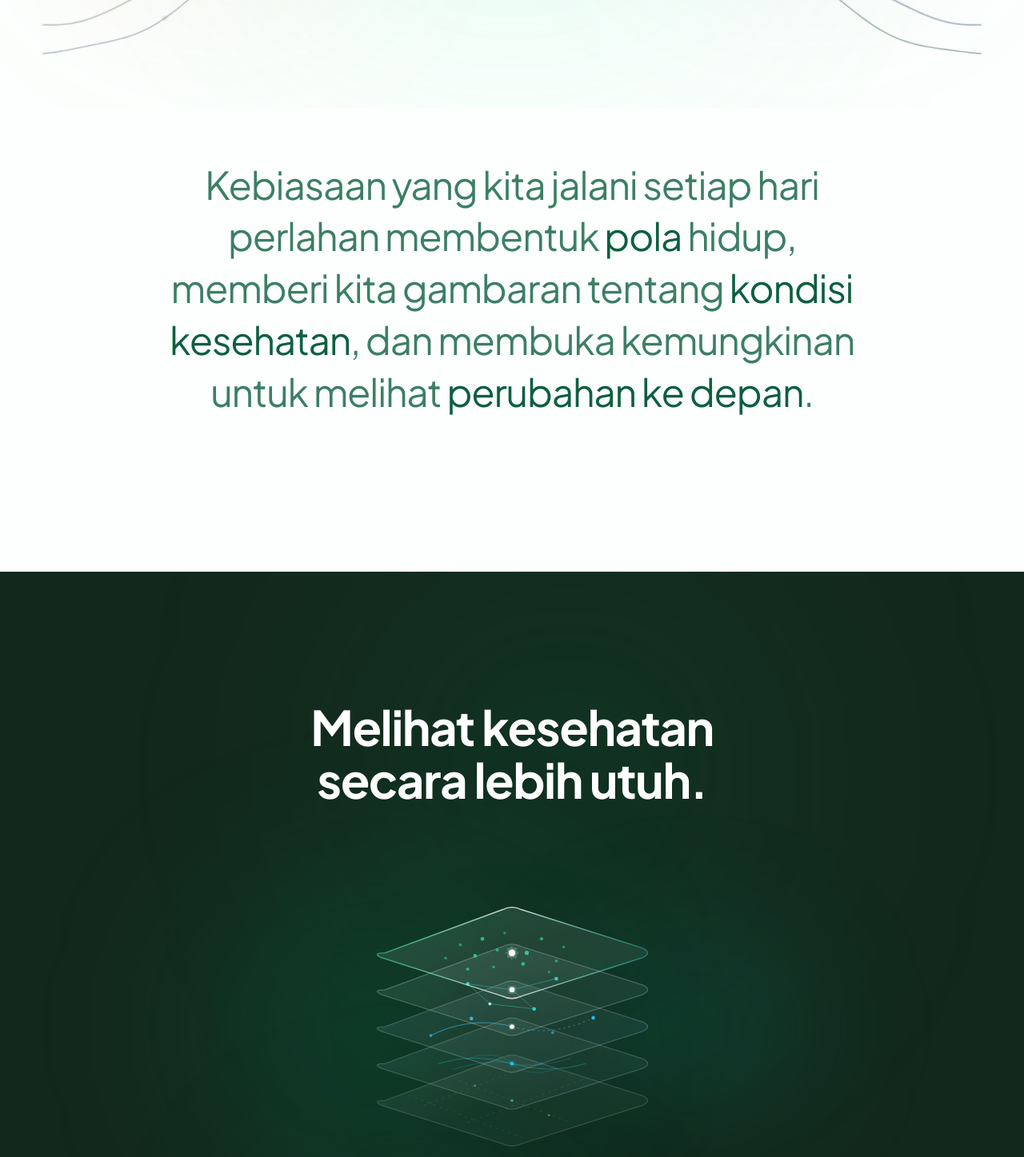
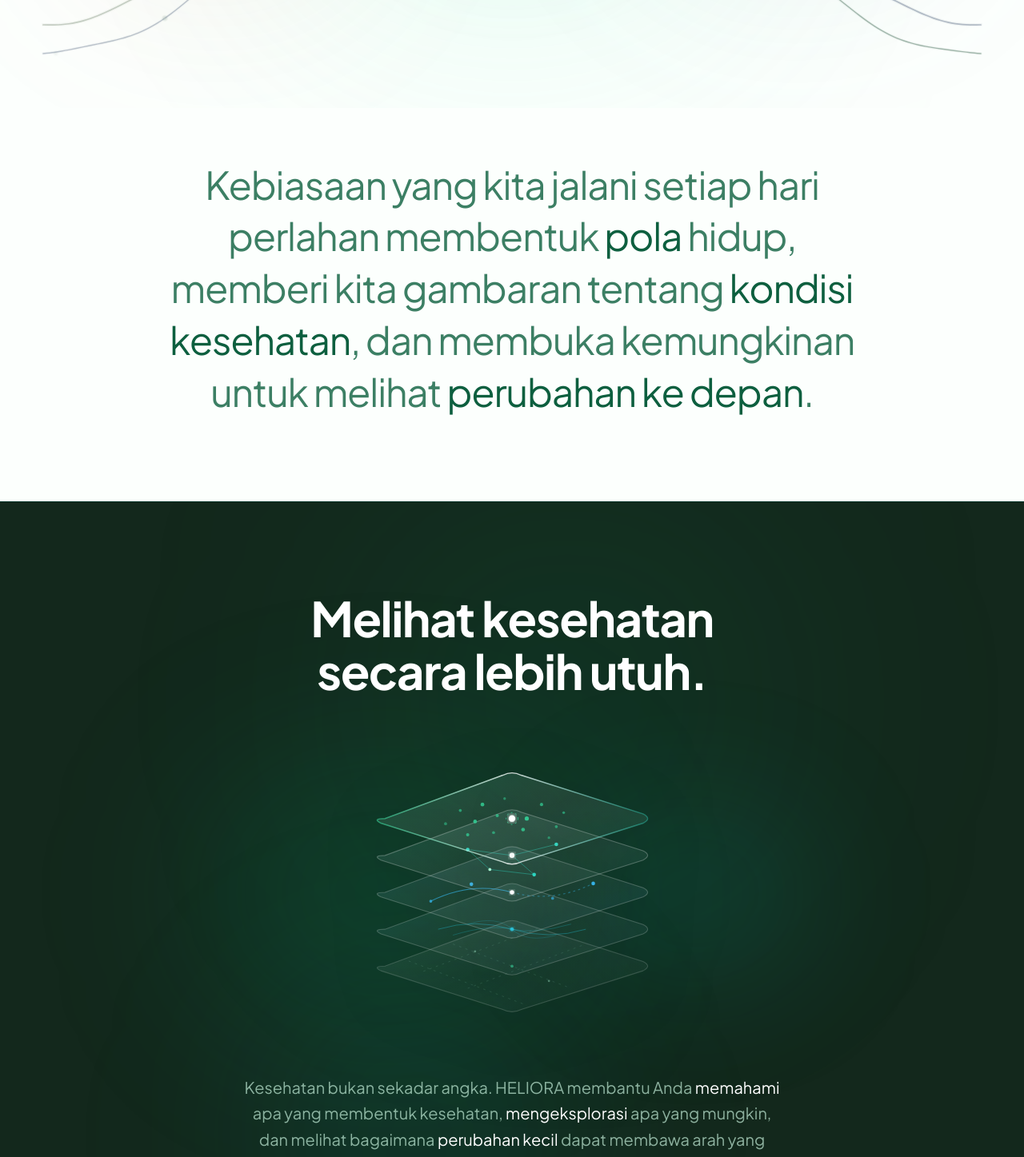
Before and after one commit to nikamushi/heliora, a Next.js app in the folder apps/web/: page / in a window 1280 px wide. Shown: the part 1560-3007 px from the top of the page at 80% size. Built offline with nearby package versions, Linux system fonts and the light colour scheme.

Commit message:
FE-001.9: reduce section margin and vertical padding
Why:
- Tighten the top margin and vertical spacing around the #how-it-works section per user request.

How:
- Decrease bottom padding of the preceding narrative section and reduce padding/margin of section #how-it-works.

```diff
--- a/apps/web/src/app/page.tsx
+++ b/apps/web/src/app/page.tsx
@@ -102,7 +102,7 @@ function SectionLifestyleNarrative() {
   return (
     <section
       id="narrative"
-      className="container mx-auto px-6 lg:px-12 pt-8 sm:pt-12 md:pt-16 pb-20 sm:pb-28 md:pb-36 scroll-mt-24"
+      className="container mx-auto px-6 lg:px-12 pt-8 sm:pt-12 md:pt-16 pb-10 sm:pb-14 md:pb-18 scroll-mt-24"
     >
       <div className="max-w-5xl mx-auto flex flex-col items-center">
         <NarrativeItem content={narrativeContent} />
@@ -193,7 +193,7 @@ export default function LandingPage() {
         <SectionLifestyleNarrative />
 
         {/* SECTION 04: AI UNTUK KESEHATAN - HELIORA (#how-it-works) */}
-        <section id="how-it-works" className="w-full bg-[#13281c] text-white py-24 sm:py-32 md:py-40 my-12 relative overflow-hidden border-y border-emerald-950 scroll-mt-24">
+        <section id="how-it-works" className="w-full bg-[#13281c] text-white py-16 sm:py-20 md:py-28 my-6 sm:my-8 relative overflow-hidden border-y border-emerald-950 scroll-mt-24">
           {/* Subtle Ambient Glows */}
           <div className="absolute top-0 right-1/4 w-[500px] h-[500px] bg-emerald-500/10 rounded-full blur-[140px] pointer-events-none" />
           <div className="absolute bottom-0 left-1/4 w-[400px] h-[400px] bg-teal-500/10 rounded-full blur-[120px] pointer-events-none" />
@@ -206,12 +206,12 @@ export default function LandingPage() {
             </div>
 
             {/* Generative Abstract Layered Health Visual */}
-            <div className="mt-12 sm:mt-16 md:mt-20">
+            <div className="mt-8 sm:mt-10 md:mt-12">
               <LayeredHealthPicture />
             </div>
 
             {/* Editorial Description Text */}
-            <div className="mt-10 sm:mt-14 max-w-3xl mx-auto text-center">
+            <div className="mt-6 sm:mt-8 max-w-3xl mx-auto text-center">
               <p className="text-base sm:text-lg md:text-xl text-emerald-100/65 font-normal leading-relaxed text-balance">
                 Kesehatan bukan sekadar angka. HELIORA membantu Anda{" "}
                 <span className="text-white">memahami</span> apa yang membentuk kesehatan,{" "}
```
